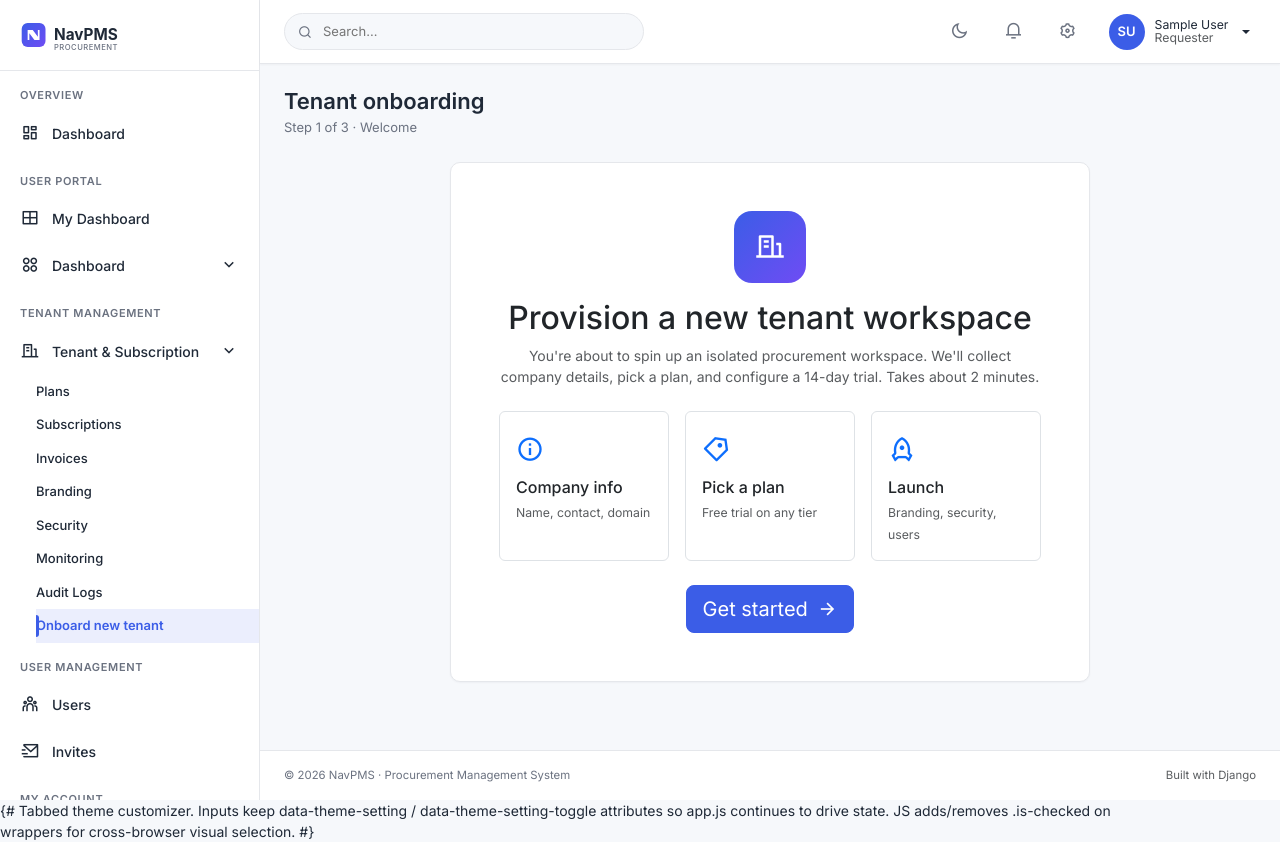
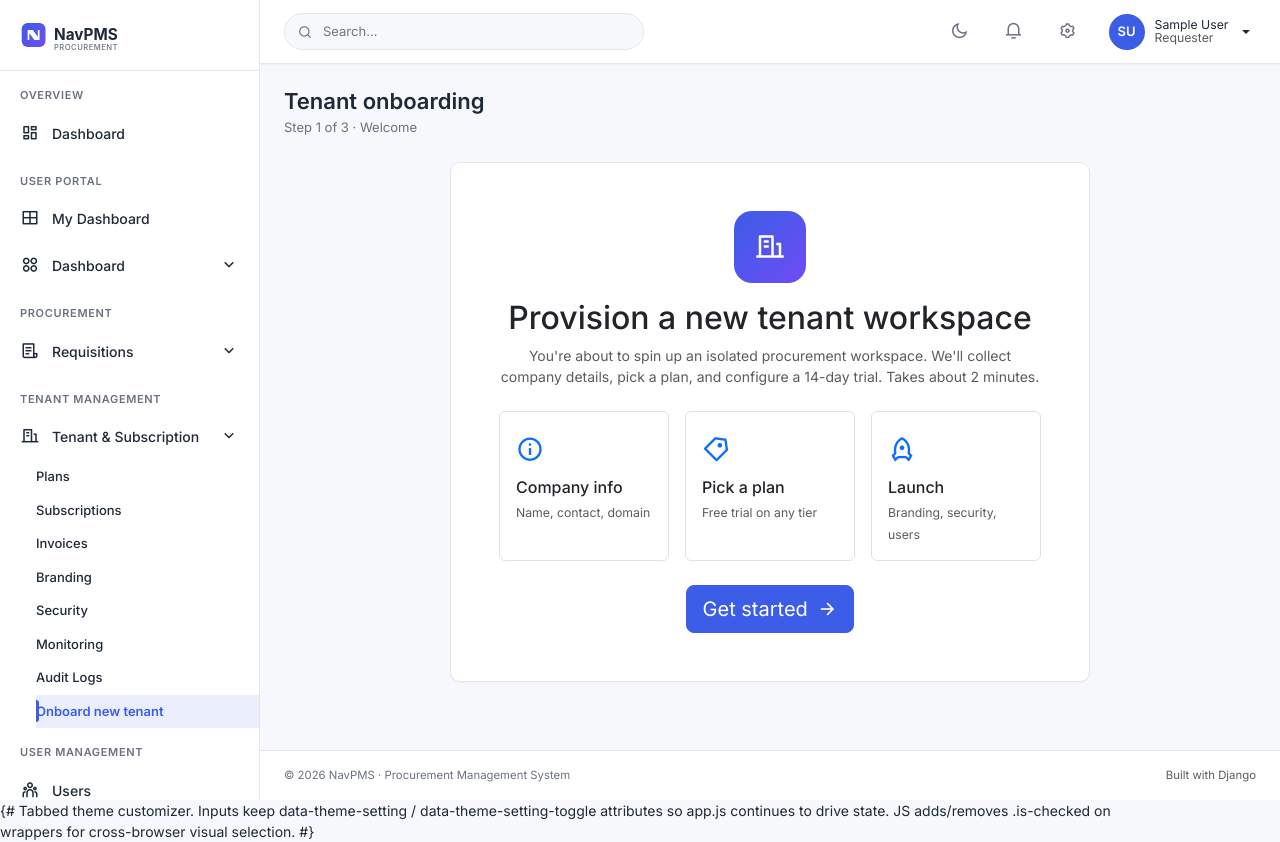
Before and after one commit to mnavaid925/NavPMS, a Django app: page /tenants/onboarding/ in a window 1280 px wide. Run offline with Django 4.2, Linux system fonts and the light colour scheme; the visitor is signed in with stand-in values (Sample User, id 1); some libraries are stand-ins or nearby versions.

Commit message:
feat(requisitions): add Procurement navigation section to sidebar

```diff
--- a/templates/partials/sidebar.html
+++ b/templates/partials/sidebar.html
@@ -35,6 +35,27 @@
             <li class="nav-item"><a class="nav-link" href="{% url 'portal:activity_feed' %}">Activity Feed</a></li>
             <li class="nav-item"><a class="nav-link" href="{% url 'portal:report_list' %}">My Reports</a></li>
             <li class="nav-item"><a class="nav-link" href="{% url 'portal:widget_list' %}">Customize Widgets</a></li>
+          </ul>
+        </div>
+      </li>
+    </ul>
+
+    <div class="sidebar-section">Procurement</div>
+    <ul class="nav">
+      <li class="nav-item">
+        <a class="nav-link" data-bs-toggle="collapse" href="#sbRequisitions" role="button" aria-expanded="false">
+          <i class="ri-file-list-3-line"></i> <span class="flex-grow-1">Requisitions</span>
+          <i class="ri-arrow-down-s-line"></i>
+        </a>
+        <div class="collapse" id="sbRequisitions">
+          <ul class="submenu nav">
+            <li class="nav-item"><a class="nav-link" href="{% url 'requisitions:requisition_list' %}">All Requisitions</a></li>
+            <li class="nav-item"><a class="nav-link" href="{% url 'requisitions:requisition_create' %}">New Requisition</a></li>
+            <li class="nav-item"><a class="nav-link" href="{% url 'requisitions:tracking' %}">Tracking Board</a></li>
+            <li class="nav-item"><a class="nav-link" href="{% url 'requisitions:template_list' %}">Templates</a></li>
+            {% if request.user.is_tenant_admin or request.user.is_superuser %}
+            <li class="nav-item"><a class="nav-link" href="{% url 'requisitions:account_code_list' %}">Account Codes</a></li>
+            {% endif %}
           </ul>
         </div>
       </li>
```
